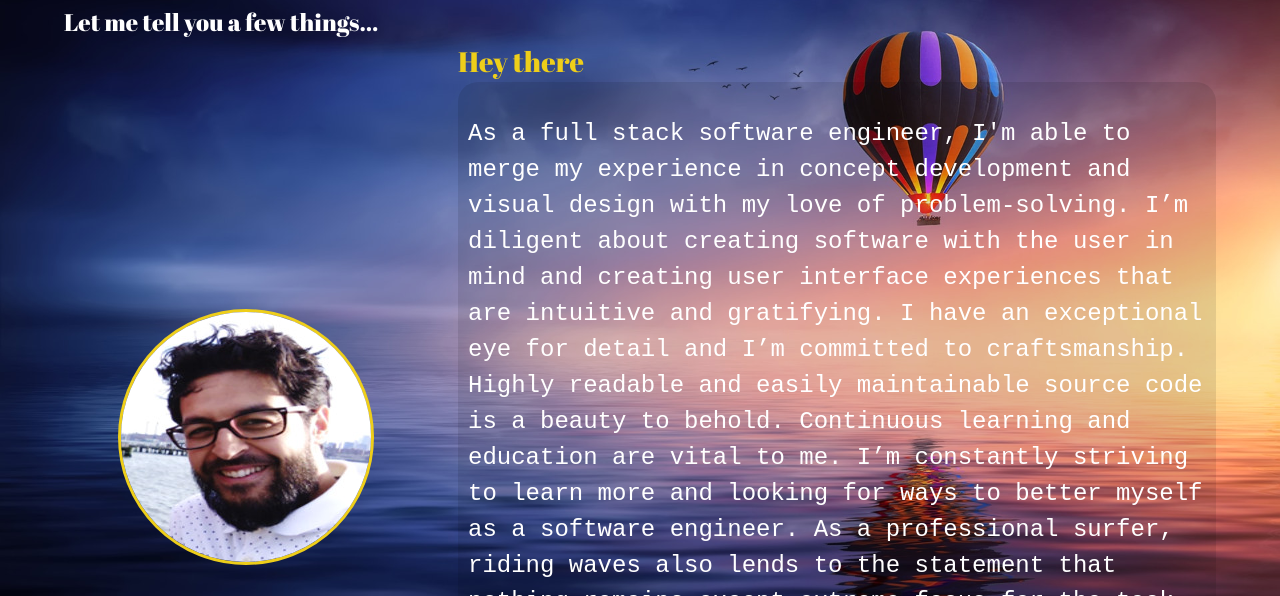
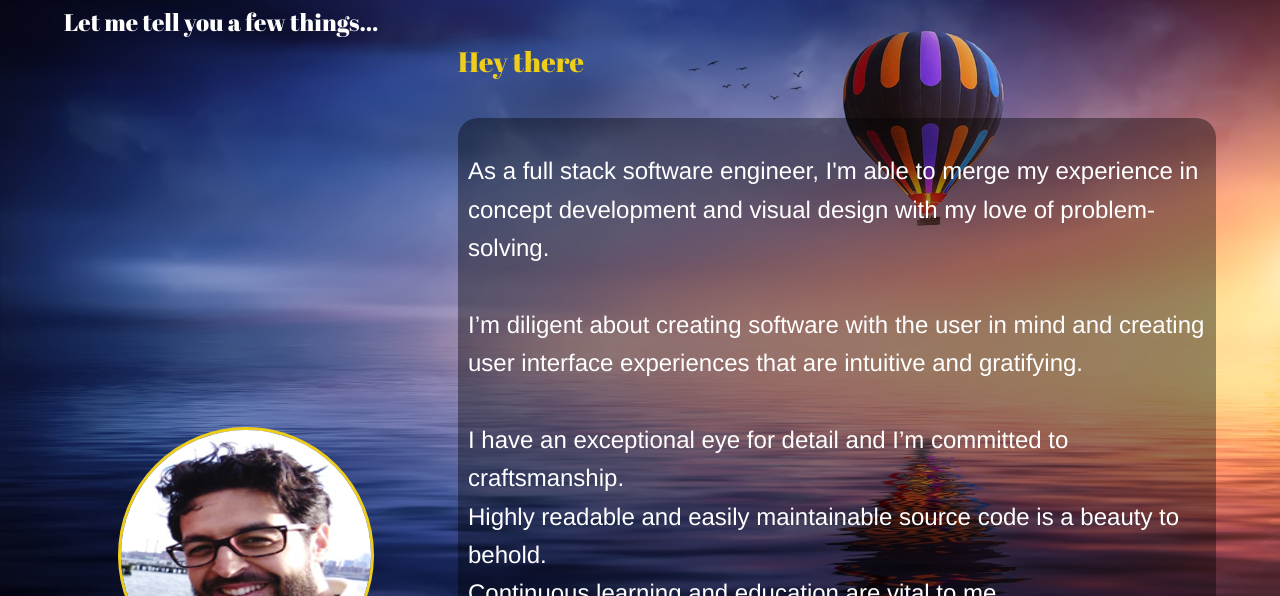
Before and after one commit to moulayja/my_portfolio, a website: page about.html in a window 1280 px wide. Shown: the part 204-800 px from the top of the page. Drawn offline with Linux system fonts and the light colour scheme; a web font is replaced by a local one.

Commit message:
fonts change

```diff
--- a/about.html
+++ b/about.html
@@ -67,17 +67,24 @@
       <img src="img/portrait.jpg" alt="John Doe" class="bio-image">
 
       <div class="bio">
-        <h3 class="text-secondary">Hey there</h3>
+        <h3 class="text-secondary">Hey there</h3><br>
         <div class="container">
         <div class="textBox">
-        <p class="textFont">As a full stack software engineer, I'm able to merge my experience in concept development and visual design with my love of problem-solving.
+        <p class="textFont">
+            As a full stack software engineer, I'm able to merge my experience in concept development and visual design with my love of problem-solving. <br><br>
 
-            I’m diligent about creating software with the user in mind and creating user interface experiences that are intuitive and gratifying.
+            I’m diligent about creating software with the user in mind and creating user interface experiences that are intuitive and gratifying.<br><br>
 
-            I have an exceptional eye for detail and I’m committed to craftsmanship. Highly readable and easily maintainable source code is a beauty to behold. Continuous learning and education are vital to me. I’m constantly striving to learn more and looking for ways to better myself as a software engineer.
+            I have an exceptional eye for detail and I’m committed to craftsmanship.<br>
 
-            As a professional surfer, riding waves also lends to the statement that nothing remains except extreme focus for the task at hand.
-            As a designer, I learned that powerful design can change how the world works.
+            Highly readable and easily maintainable source code is a beauty to behold.<br>
+
+            Continuous learning and education are vital to me.<br>
+
+            I’m constantly striving to learn more and looking for ways to better myself as a software engineer.<br><br>
+
+            As a professional surfer, riding waves also lends to the statement that nothing remains except extreme focus for the task at hand.<br><br>
+            As a designer, I learned that powerful design can change how the world works.<br><br>
             As a software engineer, I'm learning how to create robust solutions for the present and future in mind.</p>
       </div>
     </div>
--- a/css/main.css
+++ b/css/main.css
@@ -308,12 +308,15 @@ main {
       font-family: 'Righteous', cursive;
     }
     .textBox{
-      background-color: rgba(0, 0, 0, 0.1);
+      background-color: rgba(0, 0, 0, 0.4);
       border-radius: 20px;
       margin: 0 auto;
       padding: 10px;
     }
 
     .textFont{
-      font-family: 'Courier New', Courier, monospace;
+      font-family: 'Helvetica Neue', sans-serif;
+      color: rgb(255, 255, 255);
+      line-height: 1.6;
+
     }
```
